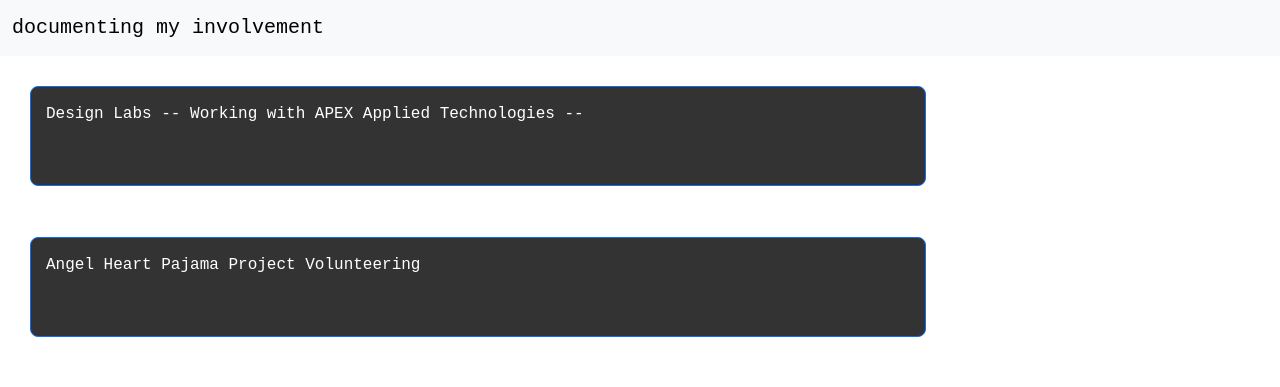
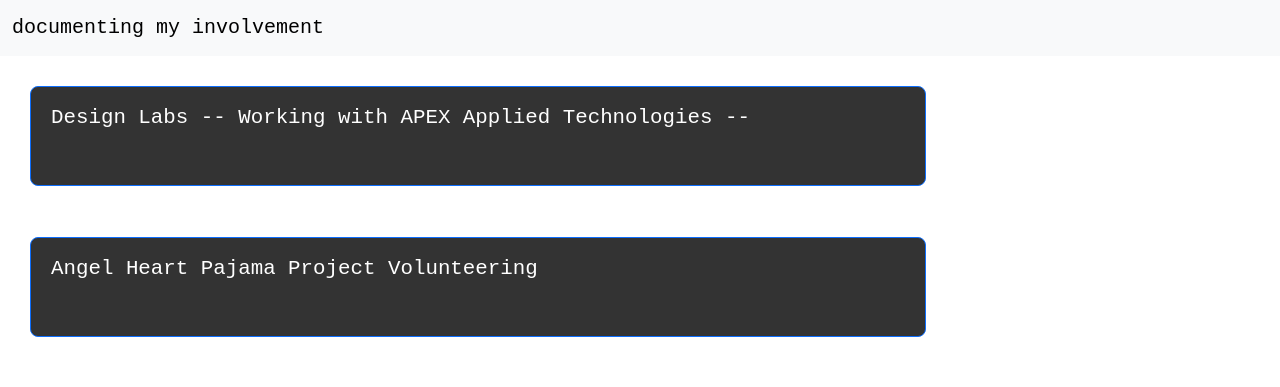
Before and after one commit to CG020/camilagrubbweb, a React (Vite) app: page /involve in a window 1280 px wide. Shown: the top 387 px of the page. Built offline with nearby package versions, Linux system fonts and the light colour scheme.

Commit message:
starting on involve page

```diff
--- a/src/components/InvolvePage.tsx
+++ b/src/components/InvolvePage.tsx
@@ -16,7 +16,9 @@
         borderRadius: '8px',
         boxSizing: 'border-box',
         fontFamily: 'monospace, sans-serif',
+        fontSize: 'calc(0.5em + 1vw)',
         textAlign: 'left',
+        paddingLeft: '20px',
     };
 
     const rectContent = {
```
